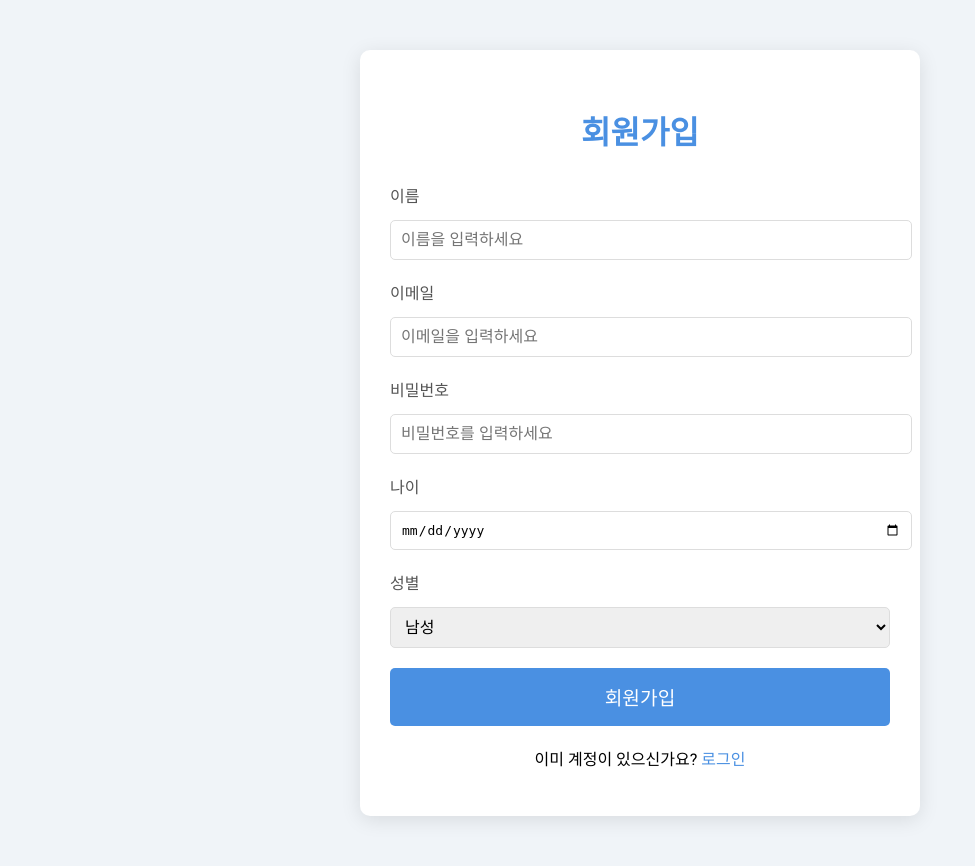
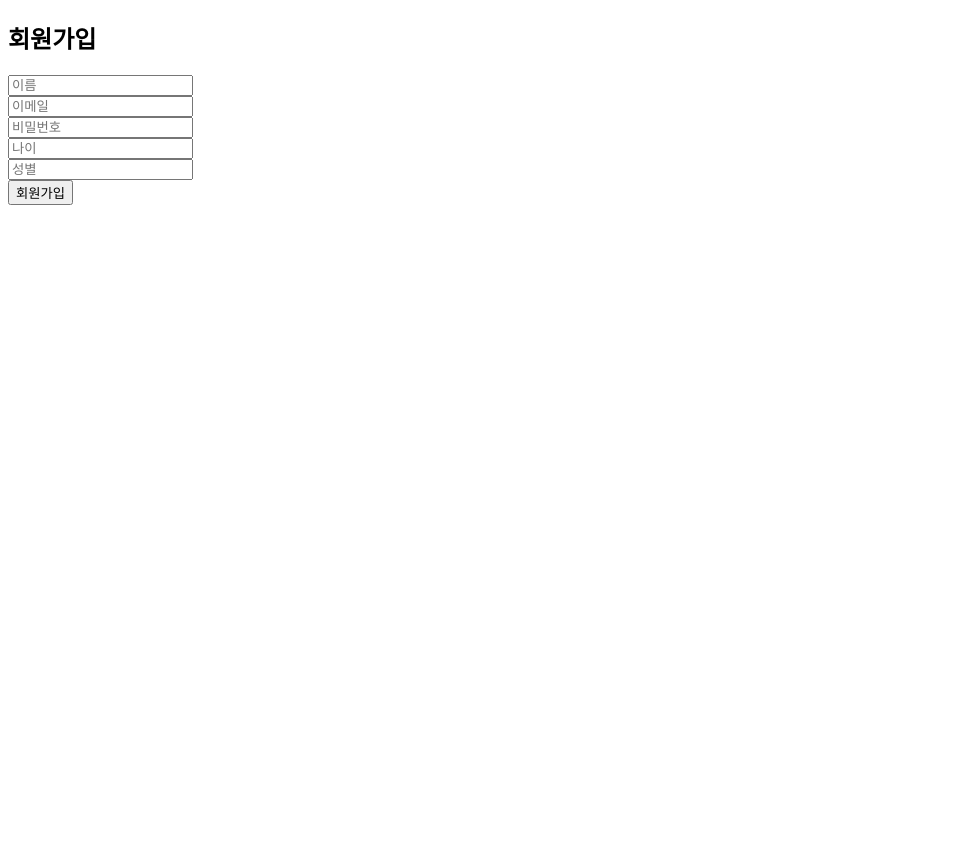
Before and after one commit to be-taeyeon/new-flaskproject, a Flask app: template app/templates/signup.html in a window 1280 px wide. Shown: the whole page, without its empty margins (0-975 px from the left). After the commit the page ends 205 px from the top, so only its background shows below. Run offline with Flask 3, Linux system fonts and the light colour scheme; the template is opened without the code that fills it, so the values that code supplies are empty.

Commit message:
📝 FINISH
edn

```diff
--- a/app/static/styles.css
+++ b/app/static/styles.css
@@ -1,83 +1,132 @@
-/* 기본 폰트 설정 */
+/* 기본 스타일 설정 */
+* {
+  margin: 0;
+  padding: 0;
+  box-sizing: border-box;
+}
+
 body {
   font-family: 'Roboto', sans-serif;
-  background-color: #f0f4f8;
-  margin: 0;
-  padding: 0;
+  background-color: #f8f9fa;
+  color: #333;
 }
 
-/* 회원가입, 로그인 폼 컨테이너 */
-.signup-container, .login-container {
+/* 페이지 공통 스타일 */
+h2 {
+  text-align: center;
+  font-size: 2rem;
+  margin-bottom: 20px;
+  color: #333;
+}
+
+a {
+  color: #007bff;
+  text-decoration: none;
+}
+
+a:hover {
+  text-decoration: underline;
+}
+
+/* 버튼 스타일 */
+.btn {
+  width: 100%;
+  padding: 12px;
+  background-color: #007bff;
+  color: white;
+  border: none;
+  border-radius: 5px;
+  cursor: pointer;
+  font-size: 1rem;
+  margin-top: 20px;
+  transition: background-color 0.3s;
+}
+
+.btn:hover {
+  background-color: #0056b3;
+}
+
+/* 폼 스타일 */
+.form-container {
   max-width: 500px;
   margin: 50px auto;
   padding: 30px;
-  background-color: #fff;
-  box-shadow: 0 4px 20px rgba(0, 0, 0, 0.1);
-  border-radius: 10px;
+  background-color: white;
+  box-shadow: 0 4px 8px rgba(0, 0, 0, 0.1);
+  border-radius: 8px;
+}
+
+.form-group {
+  margin-bottom: 20px;
+}
+
+.form-group label {
+  display: block;
+  margin-bottom: 8px;
+  font-weight: bold;
+}
+
+.form-group input,
+.form-group select {
+  width: 100%;
+  padding: 10px;
+  font-size: 1rem;
+  border: 1px solid #ccc;
+  border-radius: 5px;
+}
+
+.form-group input:focus,
+.form-group select:focus {
+  border-color: #007bff;
+  outline: none;
+}
+
+/* 설문 페이지 스타일 */
+.survey-container {
+  max-width: 800px;
+  margin: 50px auto;
+  padding: 30px;
+  background-color: white;
+  box-shadow: 0 4px 8px rgba(0, 0, 0, 0.1);
+  border-radius: 8px;
+}
+
+.survey-question {
+  margin-bottom: 30px;
+}
+
+.survey-question p {
+  font-size: 1.2rem;
+  margin-bottom: 10px;
+}
+
+.survey-option {
+  margin-bottom: 10px;
+}
+
+.survey-option input {
+  margin-right: 10px;
+}
+
+/* 설문 완료 페이지 스타일 */
+.survey-complete {
+  max-width: 600px;
+  margin: 50px auto;
   text-align: center;
 }
 
-h2 {
-  font-size: 2em;
-  color: #4A90E2;
+.survey-complete h2 {
+  color: #28a745;
+  margin-bottom: 20px;
+  font-size: 2rem;
+}
+
+.survey-complete p {
+  font-size: 1.2rem;
   margin-bottom: 30px;
 }
 
-/* 입력 필드 스타일 */
-.input-group {
-  margin-bottom: 20px;
-  text-align: left;
+.survey-complete .btn {
+  width: 200px;
+  margin: 0 auto;
 }
-
-.input-group label {
-  font-size: 1em;
-  color: #555;
-  margin-bottom: 8px;
-  display: block;
-}
-
-.input-group input, .input-group select {
-  width: 100%;
-  padding: 10px;
-  font-size: 1em;
-  border: 1px solid #ddd;
-  border-radius: 5px;
-  margin-top: 5px;
-}
-
-.input-group input:focus, .input-group select:focus {
-  border-color: #4A90E2;
-  outline: none;
-}
-
-/* 버튼 스타일 */
-.btn-submit {
-  background-color: #4A90E2;
-  color: white;
-  padding: 15px;
-  font-size: 1.2em;
-  width: 100%;
-  border: none;
-  border-radius: 5px;
-  cursor: pointer;
-  transition: background-color 0.3s ease;
-}
-
-.btn-submit:hover {
-  background-color: #357ABD;
-}
-
-/* 링크 스타일 */
-.signup-link, .login-link {
-  margin-top: 20px;
-  font-size: 1em;
-}
-
-.signup-link a, .login-link a {
-  color: #4A90E2;
-  text-decoration: none;
-}
-
-.signup-link a:hover, .login-link a:hover {
-  text-decoration: underline;
-}
--- a/app/templates/signup.html
+++ b/app/templates/signup.html
@@ -1,42 +1,18 @@
 <!DOCTYPE html>
-<html lang="ko">
+<html lang="en">
 <head>
     <meta charset="UTF-8">
-    <meta name="viewport" content="width=device-width, initial-scale=1.0">
-    <title>회원가입</title>
-    <link href="https://fonts.googleapis.com/css2?family=Roboto:wght@300;400;500&display=swap" rel="stylesheet">
-    <link rel="stylesheet" href="{{ url_for('static', filename='styles.css') }}">
+    <title>Sign Up</title>
 </head>
 <body>
-    <div class="signup-container">
-        <h2>회원가입</h2>
-        <form action="{{ url_for('auth.signup') }}" method="POST">
-            <div class="input-group">
-                <label for="name">이름</label>
-                <input type="text" id="name" name="name" placeholder="이름을 입력하세요" required>
-            </div>
-            <div class="input-group">
-                <label for="email">이메일</label>
-                <input type="email" id="email" name="email" placeholder="이메일을 입력하세요" required>
-            </div>
-            <div class="input-group">
-                <label for="password">비밀번호</label>
-                <input type="password" id="password" name="password" placeholder="비밀번호를 입력하세요" required>
-            </div>
-            <div class="input-group">
-                <label for="age">나이</label>
-                <input type="date" id="age" name="age" required>
-            </div>
-            <div class="input-group">
-                <label for="gender">성별</label>
-                <select id="gender" name="gender" required>
-                    <option value="male">남성</option>
-                    <option value="female">여성</option>
-                </select>
-            </div>
-            <button type="submit" class="btn-submit">회원가입</button>
-        </form>
-        <p class="login-link">이미 계정이 있으신가요? <a href="{{ url_for('auth.login') }}">로그인</a></p>
-    </div>
+    <h2>회원가입</h2>
+    <form method="POST">
+        <input type="text" name="name" placeholder="이름" required><br>
+        <input type="email" name="email" placeholder="이메일" required><br>
+        <input type="password" name="password" placeholder="비밀번호" required><br>
+        <input type="number" name="age" placeholder="나이" required><br>
+        <input type="text" name="gender" placeholder="성별" required><br>
+        <button type="submit">회원가입</button>
+    </form>
 </body>
 </html>
--- a/run.py
+++ b/run.py
@@ -1,7 +1,12 @@
-# run.py
-from app import create_app
+from flask import Flask
+from app.routes.auth_routes import auth  # auth_routes에서 auth 블루프린트 임포트
+from app.routes.main_routes import main  # main_routes에서 main 블루프린트 임포트
 
-app = create_app()
+app = Flask(__name__)
 
-if __name__ == "__main__":
+# 블루프린트 등록
+app.register_blueprint(auth, url_prefix='/auth')  # /auth로 접속 시 auth 라우트로 접근
+app.register_blueprint(main)  # 기본 URL로 main 라우트로 접근
+
+if __name__ == '__main__':
     app.run(debug=True)
```
Also changed, not shown: app/__init__.py (+21 -20 lines), app/models.py (+25 -24 lines), app/routes.py (+26 -19 lines), app/routes/auth_routes.py (added, +46 -0 lines), app/routes/main.py (deleted, +0 -65 lines), app/routes/main_routes.py (added, +46 -0 lines), app/templates/survey.html (+6 -12 lines), app/templates/survey_complete.html (+4 -8 lines), app/templates/survey_results.html (+15 -17 lines), README.md, app/routes/__init__.py (added).
